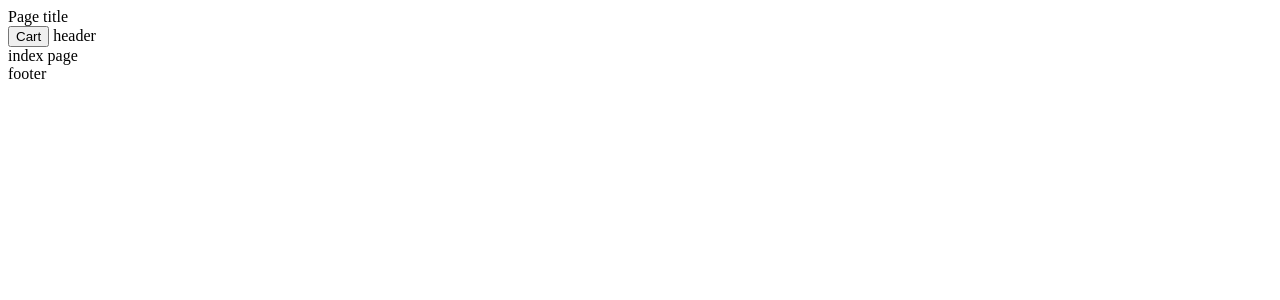
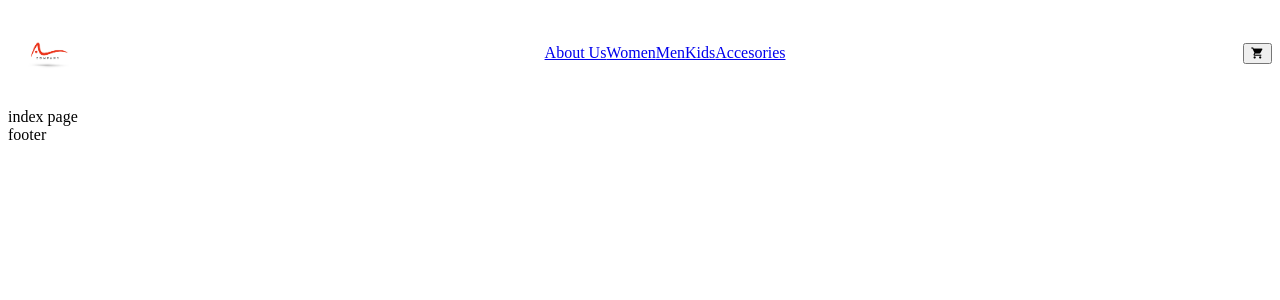
Before and after one commit to justyna13/ShoppingCart, a Nuxt app: page / in a window 1280 px wide. Shown: the top 300 px of the page. Built offline with nearby package versions, Linux system fonts and the light colour scheme.

Commit message:
nav elems added

```diff
--- a/components/Header.vue
+++ b/components/Header.vue
@@ -1,17 +1,48 @@
 <template>
-  <div>
-    <div @click="$router.push('/')">Page title</div>
-    <button @click="$router.push('/cart')">Cart</button>
-    header
-  </div>
+  <nav>
+    <div class="nav-inner">
+<!--      logo-->
+      <div class="logo" @click="$router.push('/')">
+        <img src="~images/nav-logo.jpg" alt="Company logo">
+      </div>
+<!--      links-->
+      <div class="links">
+        <a href="#">About Us</a>
+        <a href="#">Women</a>
+        <a href="#">Men</a>
+        <a href="#">Kids</a>
+        <a href="#">Accesories</a>
+      </div>
+<!--      icons-->
+      <div class="icons">
+        <button @click="$router.push('/cart')">
+
+          <span class="mdi mdi-cart"></span>
+        </button>
+      </div>
+    </div>
+  </nav>
 </template>
 
 <script>
+
+
 export default {
 
 }
 </script>
 
 <style lang="scss" scoped>
-
+nav {
+  height: 100px;
+  .nav-inner {
+    height: 90px;
+    display: flex;
+    justify-content: space-between;
+    align-items: center;
+  }
+  img {
+    height: 50px;
+  }
+}
 </style>
--- a/nuxt.config.ts
+++ b/nuxt.config.ts
@@ -1,6 +1,11 @@
+import { resolve } from 'path'
+
 export default defineNuxtConfig({
   css: ['@mdi/font/css/materialdesignicons.min.css'],
   modules: [
     "@pinia/nuxt"
-  ]
+  ],
+  alias: {
+    'images': resolve(__dirname, './assets/images'),
+  },
 })
```
Also changed, not shown: assets/data/data.js (renamed from assets/data.js), assets/images/nav-logo.jpg (added).
